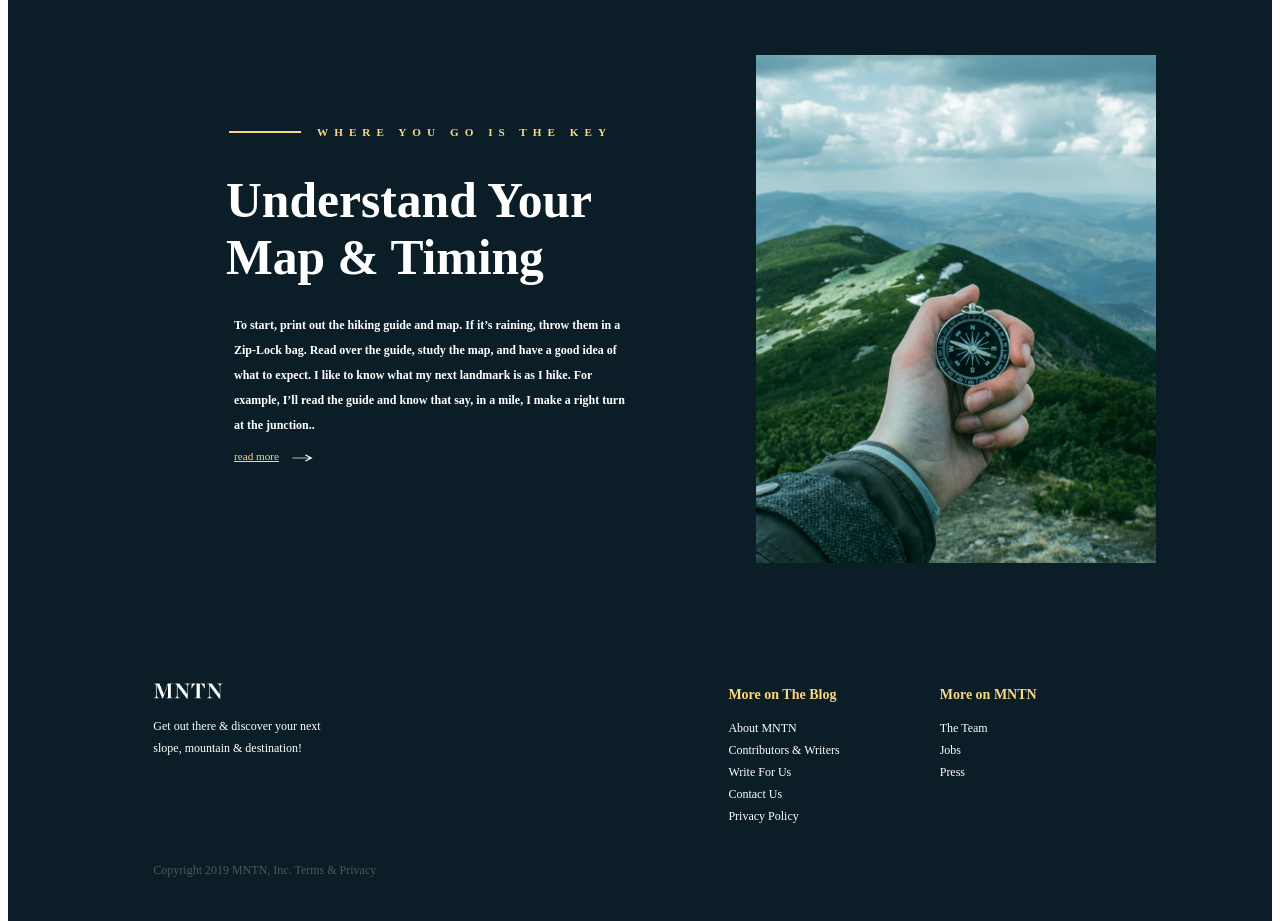
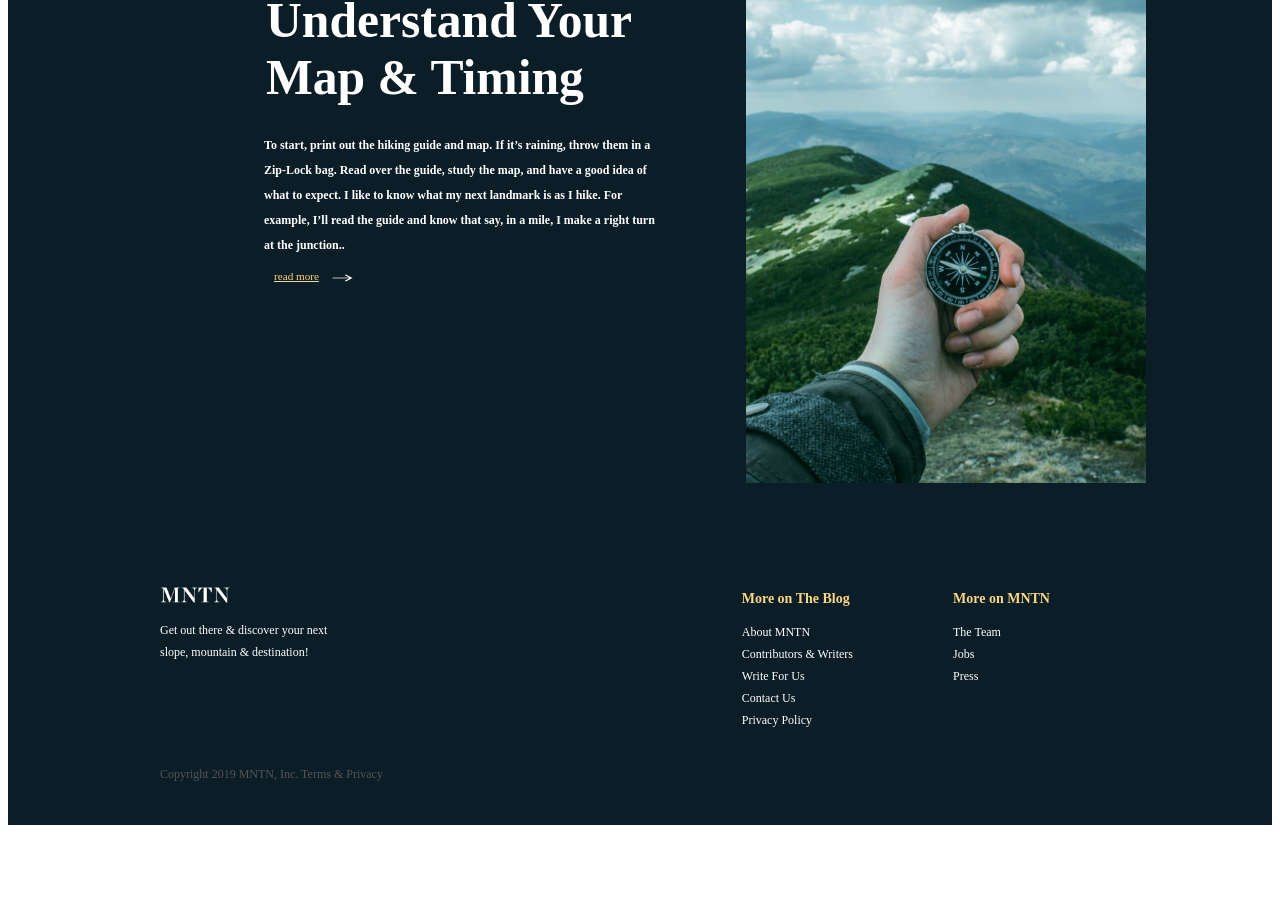
Before and after one commit to Anita-ihuman/MNTN-Template-, a Next.js app: page / in a window 1280 px wide. Shown: the part 2659-3580 px from the top of the page. After the commit the page ends 3484 px from the top, so only its background shows below. Built offline with nearby package versions, Linux system fonts and the light colour scheme.

Commit message:
Changed image width to 100%

```diff
--- a/styles/Home.module.css
+++ b/styles/Home.module.css
@@ -16,7 +16,7 @@
 .sky {
   position: absolute;
   bottom: -100px;
-  width: 1300px;
+  width: 100%;
   right: 0px;
   bottom: -60px;
   z-index: 30;
@@ -24,7 +24,7 @@
 .topshade {
   position: absolute;
   bottom: 0px;
-  width: 1400px;
+  width: 100%;
   right: 0px;
   bottom: -100px;
   z-index: 40;
@@ -32,7 +32,7 @@
 .mountain {
   position: absolute;
   bottom: 0px;
-  width: 1300px;
+  width: 100%;
   right: 0px;
   top: 323px;
   bottom: -100px;
@@ -42,7 +42,7 @@
 .person {
   position: absolute;
   bottom: 0px;
-  width: 1300px;
+  width: 100%;
   right: 0;
   top: 545px;
   bottom: 0px;
@@ -52,7 +52,7 @@
 }
 .shade {
   position: absolute;
-  width: 1400px;
+  width: 100%;
   right: 0;
   top: 855px;
   height: 350px;
@@ -126,8 +126,8 @@
   margin: 0px;
 }
 .Header_bottom img {
-  width: -10px;
-  height: 20px;
+  width: 30%;
+  height: 15px;
   padding-left: 10px;
 }
 .Header_measure {
@@ -207,7 +207,7 @@
 .sky {
   position: absolute;
   bottom: 0px;
-  width: 1300px;
+  width: 100%;
   right: 0px;
   top: 0px;
   z-index: 30;
@@ -225,7 +225,7 @@
   bottom: 0px;
   width:100%;
   right: 0px;
-  top:453px;
+  top:103px;
   bottom: -100px;
   z-index: 30;
 
@@ -235,7 +235,7 @@
   bottom: 0px;
   width:100%;
   right: 0px;
-  top: 355px;
+  top: 65px;
   bottom: 0px;
   z-index: 40;
      object-fit: cover;
@@ -243,9 +243,9 @@
 }
 .shade {
   position: absolute;
-  width: 1400px;
+  width: 100%;
   right: 0;
-  top: 745px;
+  top: 405px;
   height: 350px;
   z-index: 100;
 }
--- a/styles/footer.module.scss
+++ b/styles/footer.module.scss
@@ -20,13 +20,12 @@ margin: 0 auto;
   justify-content: space-evenly;
   font-family: Gilroy;
   font-style: normal;
-  margin-right: 90px;
+  margin-right: 70px;
 }
 .text1 {
   margin-left: 100px;
   color: white;
   font-family: Gilroy;
-
 }
 .text p {
   font-family: Gilroy;
--- a/styles/main.module.scss
+++ b/styles/main.module.scss
@@ -8,8 +8,10 @@ background-color: #0B1D26;
 .content_text {
   width: 100%;
   color: white;
-  padding: 30px;
-
+  padding: 20px;
+z-index: 50;
+top: -100px;
+position: relative;
 }
 .main_content {
   width: 70%;
@@ -31,7 +33,7 @@ z-index: 100;
   font-weight: bold;
   font-size: 12px;
   line-height: 25px;
-  padding: 0px 120px;
+  padding: 0px 110px;
 }
 
 .main_content1 {
@@ -48,9 +50,12 @@ z-index: 100;
    padding:0px  115px;
 
 }
+.content_line img{
+  width: 60%;
+}
 .content_top h4 {
-  margin: 7px 0px;
-  padding-left: 1rem;
+  margin: 4px 0px;
+  padding-left: 0.3rem;
   font-family: Gilroy;
   font-style: normal;
   font-weight: 800;
@@ -78,6 +83,14 @@ z-index: 100;
   transform: rotate(-90deg);
   color: #fbd784;
 }
+.content_fade{
+  position: relative;
+  top: 94px;
+  left: -200px;
+  width: 30%;
+  margin: 0;
+
+}
 .content_bold {
   font-family: Chronicle Display;
   font-style: normal;
@@ -90,6 +103,9 @@ z-index: 100;
   margin: 27px 0px;
   width: 460px;
  padding-left:112px;
+}
+.content_sideimg{
+  margin: 0;
 }
 @media (max-width: 600px) {
   .main_content1{
```
